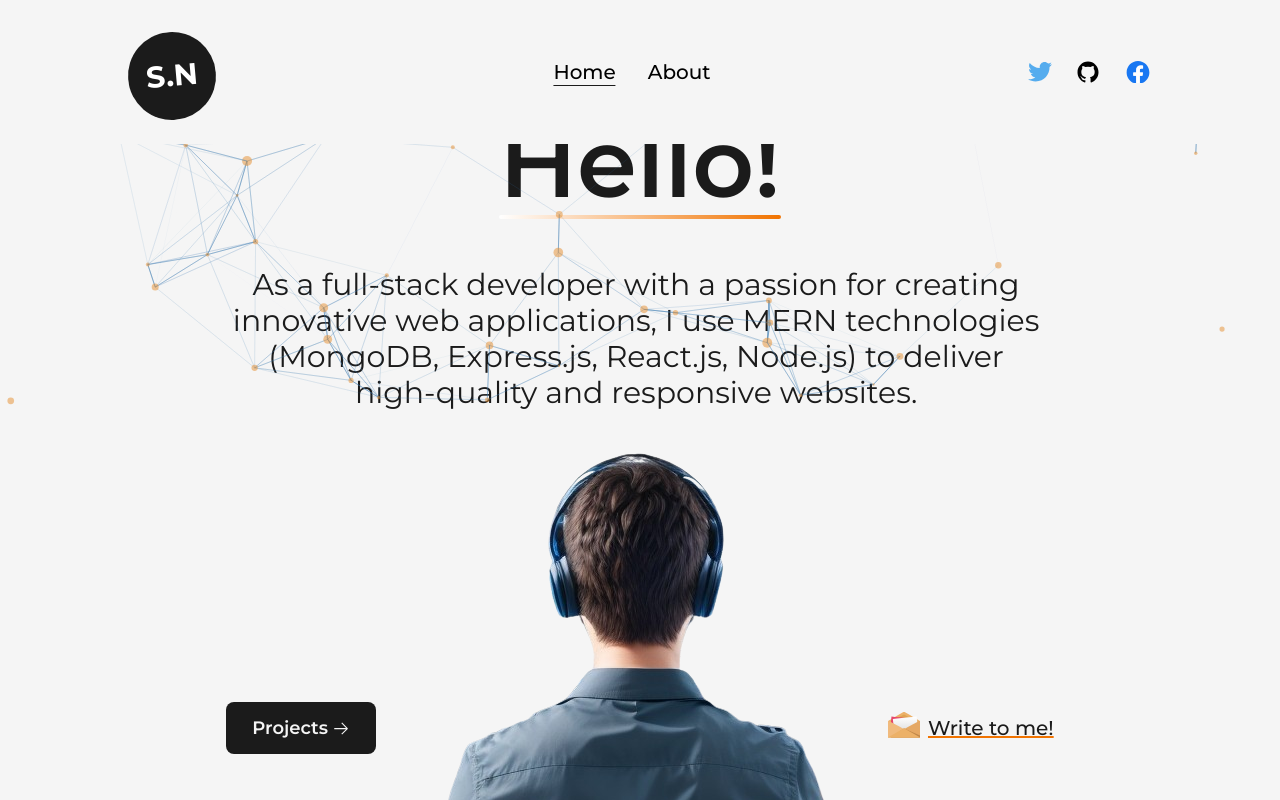
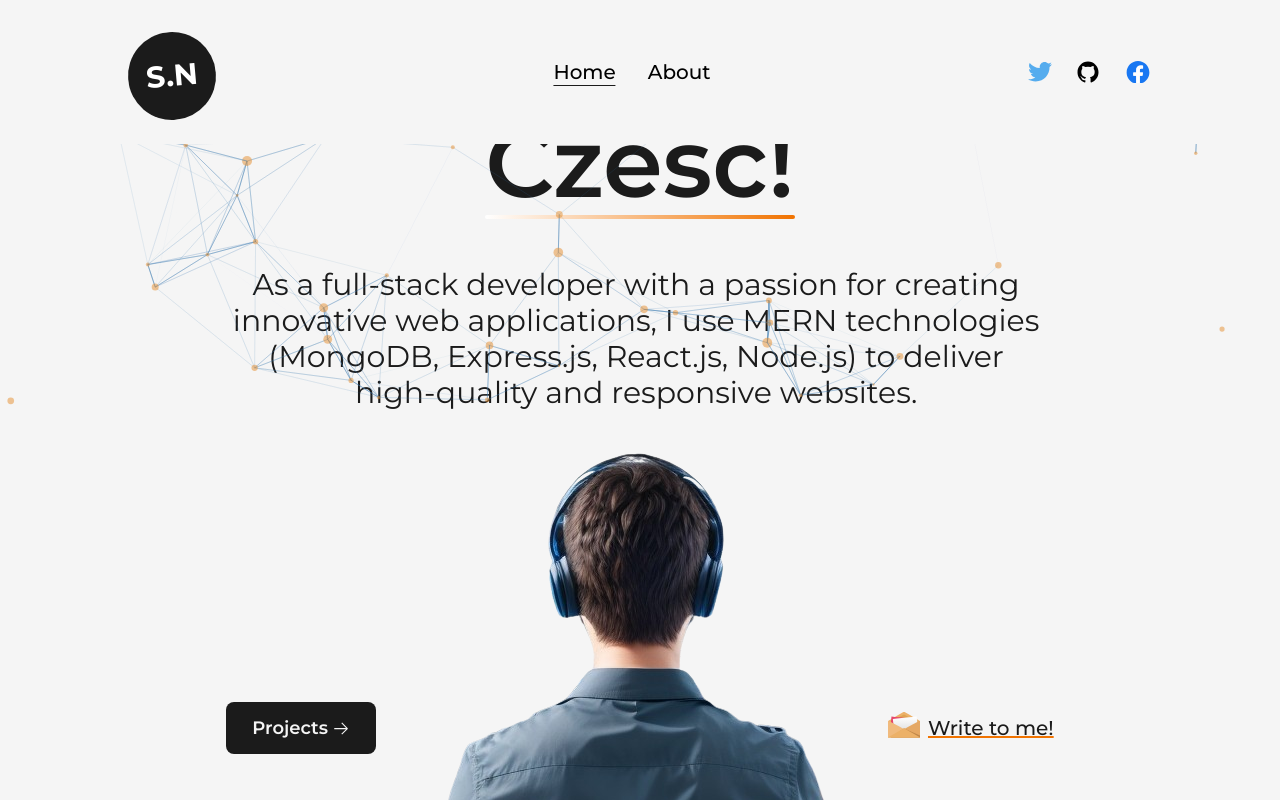
Before and after one commit to sporthq/portfolio, a Next.js app: page / in a window 1280 px wide. Shown: the top 800 px of the page. Built offline with nearby package versions, Linux system fonts and the light colour scheme.

Commit message:
init respo branch

```diff
--- a/src/pages/index.js
+++ b/src/pages/index.js
@@ -20,7 +20,7 @@ export default function Home() {
 				<Layout className='pt-8 items-center justify-center w-full'>
 					<div className='text-center w-full  flex  flex-col items-center mb-32overflow-auto mb-4 relative'>
 						<h1 className='text-8xl font-semibold  py-2 relative inline-block'>
-							Hello!
+							Cześć!
 							<motion.span initial={{ width: 0 }} animate={{width: '100%'}} transition={{duration: 3}} className='absolute bottom-0 left-0 w-0 h-[4px] bg-gradient-to-l from-primary to-white rounded-full'></motion.span>
 						</h1>
 
```
